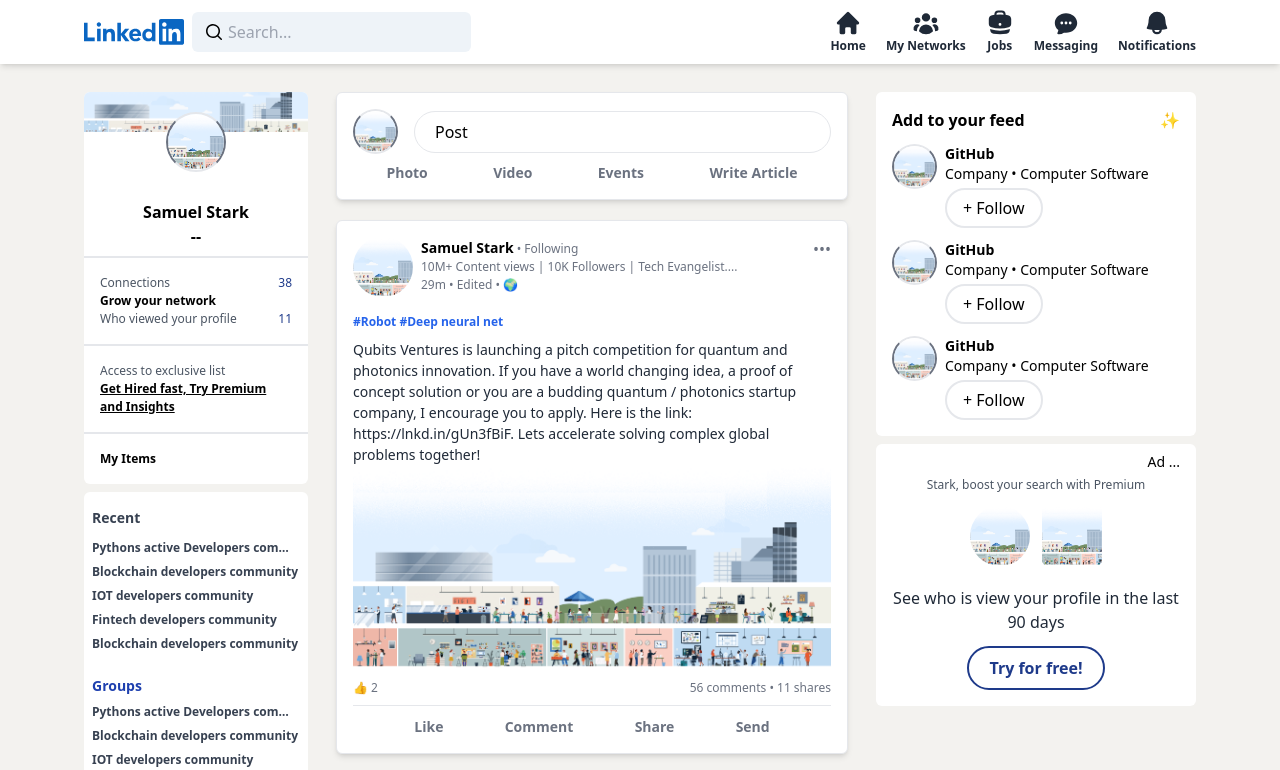
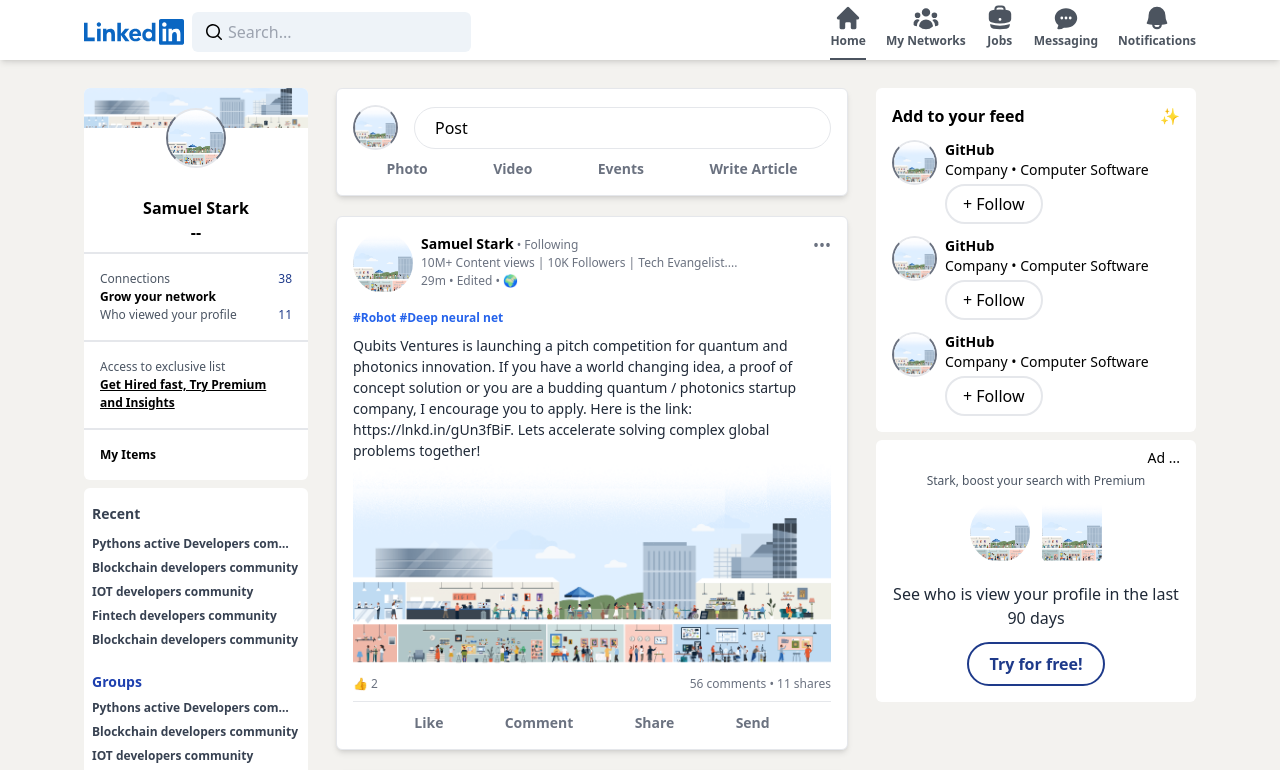
Before and after one commit to Nano-Stark/linkedin, a Next.js app: page /feed in a window 1280 px wide. Shown: the top 770 px of the page. Built offline with nearby package versions, Linux system fonts and the light colour scheme.

Commit message:
minor changes

```diff
--- a/components/Navbar.js
+++ b/components/Navbar.js
@@ -3,9 +3,9 @@
 import NavbarIcon from "./NavbarIcon";
 import NavSearch from "./NavSearch";
 
-const Navbar = () => {
+const Navbar = ({ path }) => {
   return (
-    <nav className="pl-3 pr-3 py-2 md:py-1 w-full bg-white sticky top-0 z-30 shadow-md">
+    <nav className="pl-3 pr-3 pt-2 md:pt-1 w-full bg-white sticky top-0 z-30 shadow-md">
       <nav className="flex justify-between items-center max-w-6xl mx-auto px-5 h-10 py-5 md:py-7 ">
         <div className="flex items-center gap-x-2">
           <Image
@@ -19,7 +19,7 @@
           <NavSearch />
         </div>
         <div>
-          <NavbarIcon />
+          <NavbarIcon path={path} />
         </div>
       </nav>
     </nav>
--- a/components/NavbarIcon.js
+++ b/components/NavbarIcon.js
@@ -6,24 +6,50 @@
   BellIcon,
   HomeIcon,
 } from "@heroicons/react/20/solid";
+import { useRouter } from "next/router";
 
-export const NavIcon = ({ Icon, text }) => {
+export const NavIcon = ({ Icon, text, path, _path }) => {
+  const router = useRouter();
+  const handleRoute = () => {
+    router.push(_path);
+  };
+  // console.log(path);
   return (
-    <div className="flex flex-col items-center text-gray-800">
+    <div
+      className={`flex flex-col items-center text-gray-800/80 hover:text-gray-900 pb-2  ${
+        path === _path ? "border-b-2 border-gray-800/80" : ""
+      } hover:cursor-pointer hover:text-black `}
+      onClick={handleRoute}
+    >
       <Icon className="w-6 h-6 sm:w-7 sm:h-7" />
       <h6 className="text-[12px] font-semibold hidden md:block">{text}</h6>
     </div>
   );
 };
 
-const NavbarIcon = () => {
+const NavbarIcon = ({ path }) => {
   return (
     <div className="flex gap-x-5 sm:gap-x-7 md:gap-x-5">
-      <NavIcon Icon={HomeIcon} text="Home" />
-      <NavIcon Icon={UserGroupIcon} text="My Networks" />
-      <NavIcon Icon={BriefcaseIcon} text="Jobs" />
-      <NavIcon Icon={ChatBubbleOvalLeftEllipsisIcon} text="Messaging" />
-      <NavIcon Icon={BellIcon} text="Notifications" />
+      <NavIcon Icon={HomeIcon} text="Home" path={path} _path="/feed" />
+      <NavIcon
+        Icon={UserGroupIcon}
+        text="My Networks"
+        path={path}
+        _path="/mynetwork"
+      />
+      <NavIcon Icon={BriefcaseIcon} text="Jobs" path={path} _path="/jobs" />
+      <NavIcon
+        Icon={ChatBubbleOvalLeftEllipsisIcon}
+        text="Messaging"
+        path={path}
+        _path="/messaging"
+      />
+      <NavIcon
+        Icon={BellIcon}
+        text="Notifications"
+        path={path}
+        _path="/notifications"
+      />
     </div>
   );
 };
--- a/pages/feed.js
+++ b/pages/feed.js
@@ -1,10 +1,13 @@
+import { useRouter } from "next/router";
 import Navbar from "../components/Navbar";
 import FeedWidget from "../components/FeedWidget";
 
 const Feed = () => {
+  const { pathname } = useRouter();
+  // console.log("router", pathname);
   return (
     <div className="bg-[#F3F2EF]">
-      <Navbar />
+      <Navbar path={pathname} />
       <FeedWidget />
     </div>
   );
--- a/pages/jobs.js
+++ b/pages/jobs.js
@@ -1,10 +1,12 @@
+import { useRouter } from "next/router";
 import Navbar from "../components/Navbar";
 import JobWidget from "../components/JobWidget";
 
 const Jobs = () => {
+  const { pathname } = useRouter();
   return (
     <div className="bg-[#F3F2EF]">
-      <Navbar />
+      <Navbar path={pathname} />
       <JobWidget />
     </div>
   );
--- a/pages/mynetwork.js
+++ b/pages/mynetwork.js
@@ -1,11 +1,13 @@
+import { useRouter } from "next/router";
 import React from "react";
 import Navbar from "../components/Navbar";
 import NetworkWidget from "../components/NetworkWidget";
 
 const Mynetwork = () => {
+  const { pathname } = useRouter();
   return (
     <div className="bg-[#F3F2EF]">
-      <Navbar />
+      <Navbar path={pathname} />
       <NetworkWidget />
     </div>
   );
```
